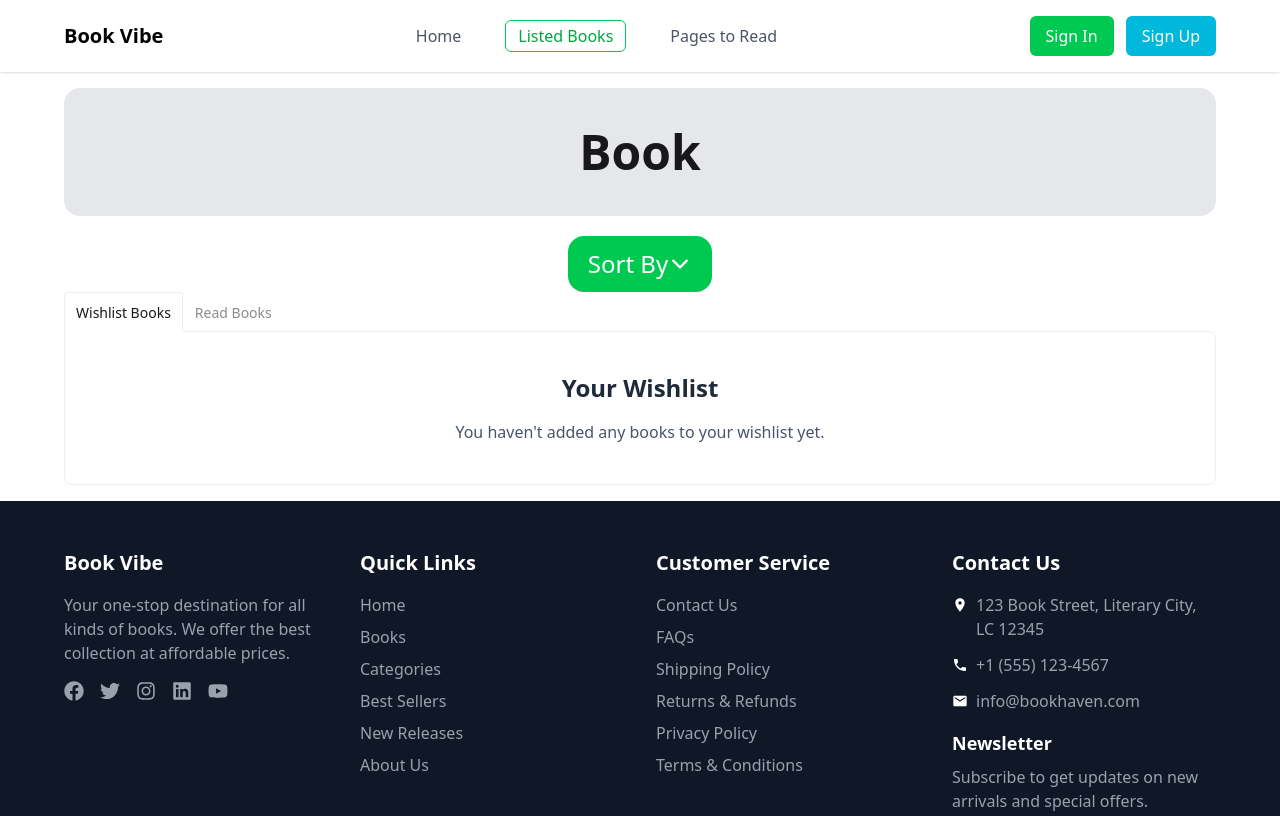
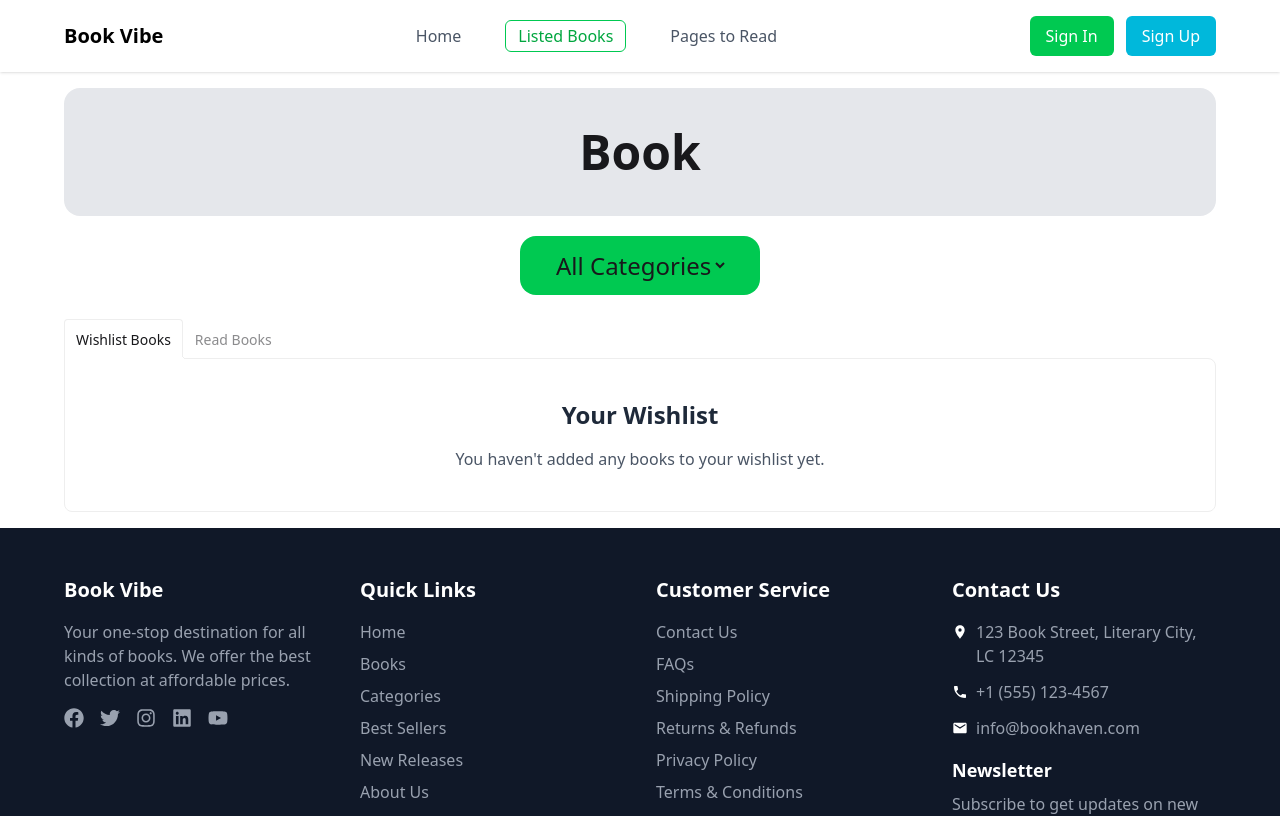
Before and after one commit to Md-Abdullah-4220/Book-Vibe, a React (Vite) app: page /listedBooks in a window 1280 px wide. Shown: the top 816 px of the page. Built offline with nearby package versions, Linux system fonts and the light colour scheme; a web font is replaced by a local one.

Commit message:
add all path

```diff
--- a/src/components/ReadsBooks.jsx
+++ b/src/components/ReadsBooks.jsx
@@ -1,10 +1,8 @@
 import { MapPin, FileText, User2 } from "lucide-react";
-import { useBookContext } from "../contexts/BookContext";
 
-const ReadsBooks = () => {
-  const { readBooks } = useBookContext();
+const ReadsBooks = ({books}) => {
 
-  if (readBooks.length === 0) {
+  if (books.length === 0) {
     return (
       <div className="max-w-5xl mx-auto p-4 text-center">
         <h2 className="text-2xl font-bold text-gray-800 mb-4">Your Reading List</h2>
@@ -18,7 +16,7 @@ const ReadsBooks = () => {
       <h2 className="text-2xl font-bold text-gray-800 mb-4">Your Reading List</h2>
 
       <div className="space-y-6">
-        {readBooks.map((book) => (
+        {books.map((book) => (
           <div key={book.bookId} className="flex flex-col md:flex-row items-center md:items-start bg-white shadow-lg rounded-2xl p-6 gap-6 border border-gray-200">
             {/* Book Image */}
             <div className="w-[140px] h-[200px] flex-shrink-0">
--- a/src/components/WhishlistBooks.jsx
+++ b/src/components/WhishlistBooks.jsx
@@ -1,10 +1,8 @@
 import { MapPin, FileText, User2 } from "lucide-react";
-import { useBookContext } from "../contexts/BookContext";
 
-const WhishlistBooks = () => {
-  const { wishlistBooks } = useBookContext();
+const WhishlistBooks = ({books}) => {
 
-  if (wishlistBooks.length === 0) {
+  if (books.length === 0) {
     return (
       <div className="max-w-5xl mx-auto p-4 text-center">
         <h2 className="text-2xl font-bold text-gray-800 mb-4">
@@ -24,7 +22,7 @@ const WhishlistBooks = () => {
       </h2>
 
       <div className="space-y-6">
-        {wishlistBooks.map((book) => (
+        {books.map((book) => (
           <div
             key={book.bookId}
             className="flex flex-col md:flex-row items-center md:items-start bg-white shadow-lg rounded-2xl p-6 gap-6 border border-gray-200"
--- a/src/contexts/BookContext.jsx
+++ b/src/contexts/BookContext.jsx
@@ -16,9 +16,6 @@ export const BookProvider = ({ children }) => {
   const [wishlistBooks, setWishlistBooks] = useState([]);
   const [activeTab, setActiveTab] = useState("wish");
 
-
-
- console.log(activeTab);
 
 
 
--- a/src/pages/ListedBooks.jsx
+++ b/src/pages/ListedBooks.jsx
@@ -1,10 +1,23 @@
-import { IoIosArrowDown } from "react-icons/io";
-import ReadsBooks from "../components/ReadsBooks"
+import { useState } from "react";
+import ReadsBooks from "../components/ReadsBooks";
 import WhishlistBooks from "../components/WhishlistBooks";
 import { useBookContext } from "../contexts/BookContext";
 
 const ListedBooks = () => {
-  const {activeTab} = useBookContext()
+  const { activeTab, readBooks, wishlistBooks } = useBookContext();
+
+  const [selectedCategory, setSelectedCategory] = useState("Default");
+
+
+  const filteredReadBooks =
+    selectedCategory === "Default"
+      ? readBooks
+      : readBooks.filter((book) => book.category === selectedCategory);
+
+  const filteredWishlistBooks =
+    selectedCategory === "Default"
+      ? wishlistBooks
+      : wishlistBooks.filter((book) => book.category === selectedCategory);
 
   return (
     <div className="py-4 px-6 md:px-16 h-min">
@@ -12,26 +25,40 @@ const ListedBooks = () => {
         <div className="text-center p-10 rounded-2xl bg-gray-200">
           <h1 className="text-5xl font-bold">Book</h1>
         </div>
+
+
         <div className="flex justify-center mt-5">
-          <div className="px-5 py-3 bg-green-500 text-white flex items-center justify-center cursor-pointer text-center rounded-2xl font-medium text-2xl">
-            <button>Sort By</button>
-            <IoIosArrowDown />
+          <div className="px-5 py-3 bg-green-500 flex items-center justify-center cursor-pointer w-60 text-center rounded-2xl font-medium text-2xl">
+            <select
+              name="Category"
+              id="Category"
+              className="outline-none "
+              value={selectedCategory}
+              onChange={(e) => setSelectedCategory(e.target.value)}
+            >
+              <option value="Default">All Categories</option>
+              <option value="Classic">Classic</option>
+              <option value="Fiction">Fiction</option>
+              <option value="Fantasy">Fantasy</option>
+              <option value="Mystery">Mystery</option>
+            </select>
           </div>
         </div>
       </div>
+
       <div>
-        {/* name of each tab group should be unique */}
-        <div className="tabs tabs-lift">
+
+        <div className="tabs tabs-lift mt-6">
           <input
             type="radio"
             name="my_tabs_3"
             className="tab"
             aria-label="Wishlist Books"
-            defaultChecked={activeTab == "wish"}
+            defaultChecked={activeTab === "wish"}
           />
           <div className="tab-content bg-base-100 border-base-300 p-6">
-            <WhishlistBooks />
 
+            <WhishlistBooks books={filteredWishlistBooks} />
           </div>
 
           <input
@@ -39,10 +66,11 @@ const ListedBooks = () => {
             name="my_tabs_3"
             className="tab"
             aria-label="Read Books"
-            defaultChecked={activeTab == "read"}
+            defaultChecked={activeTab === "read"}
           />
           <div className="tab-content bg-base-100 border-base-300 p-6">
-            < ReadsBooks />
+
+            <ReadsBooks books={filteredReadBooks} />
           </div>
         </div>
       </div>
```
